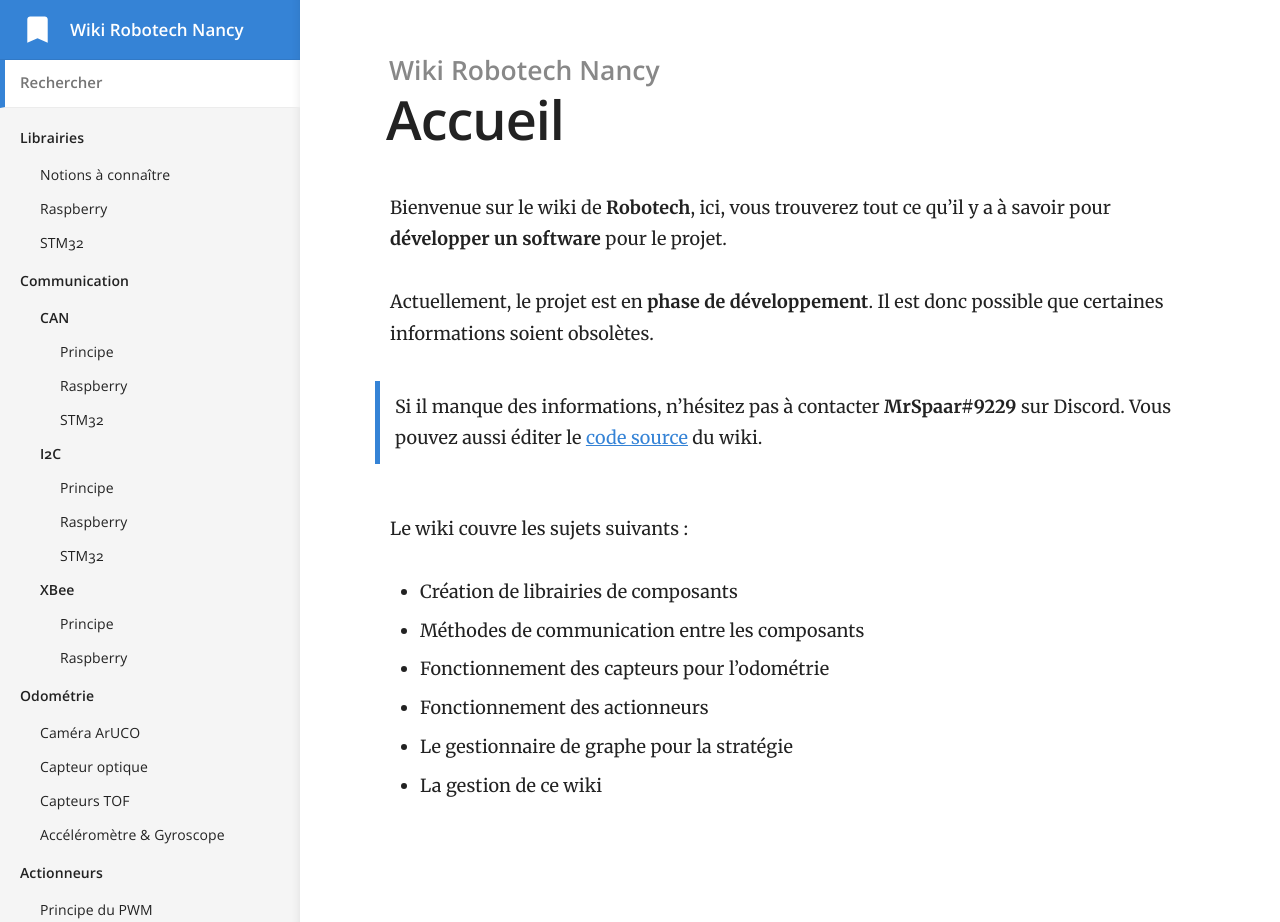
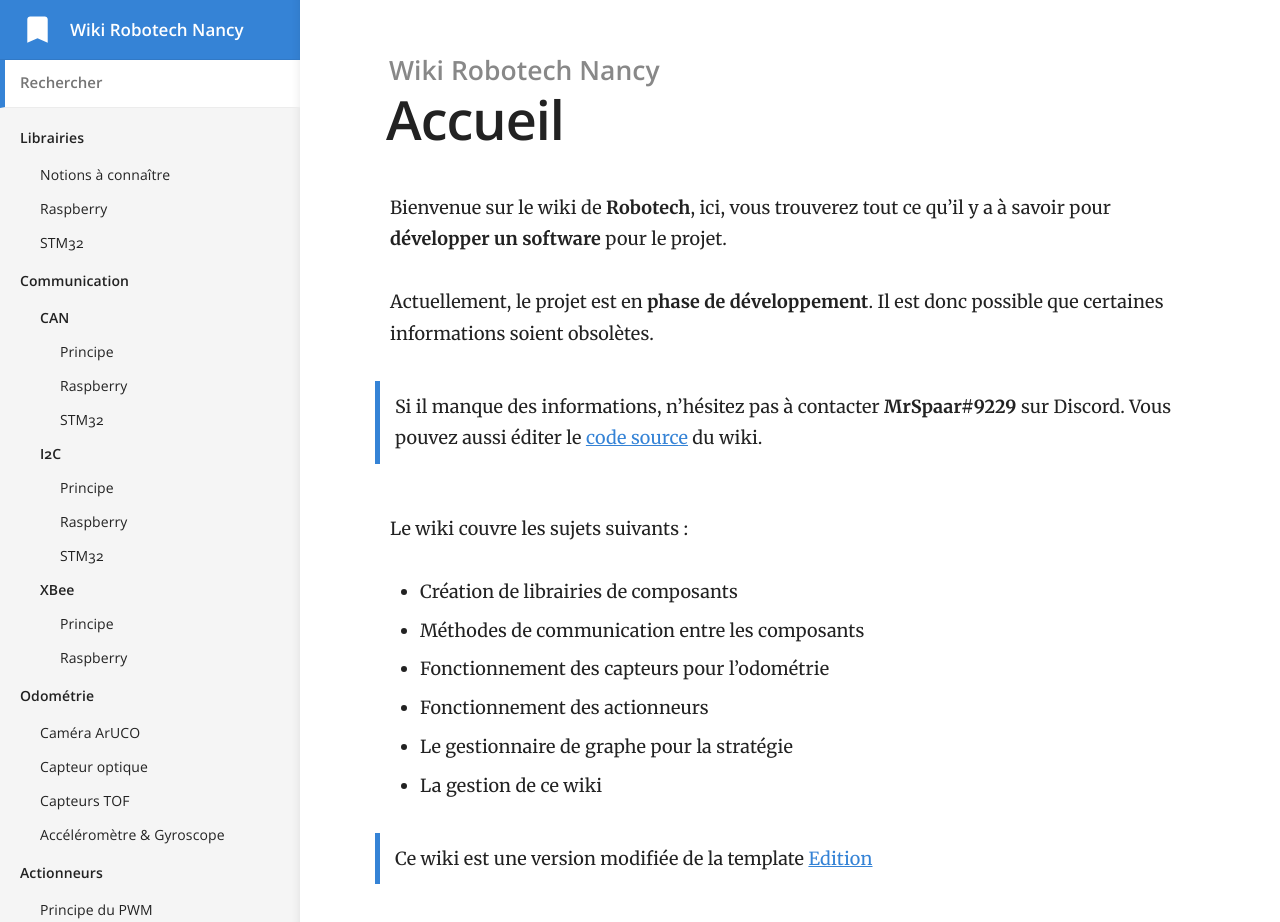
Before and after one commit to RobotechNancy/robotechnancy.github.io, a Jekyll site: the page built from _includes/index.md, in a window 1280 px wide and 922 px high. Built offline with Jekyll 4.4.1, drawn with Linux system fonts in a browser that asks for light colours.

Commit message:
Référence à la template de base

```diff
--- a/_includes/index.md
+++ b/_includes/index.md
@@ -17,3 +17,5 @@ Actuellement, le projet est en **phase de développement**. Il est donc possible
 - Fonctionnement des actionneurs
 - Le gestionnaire de graphe pour la stratégie
 - La gestion de ce wiki
+
+> Ce wiki est une version modifiée de la template [Edition](https://github.com/CloudCannon/edition-jekyll-template)
```
